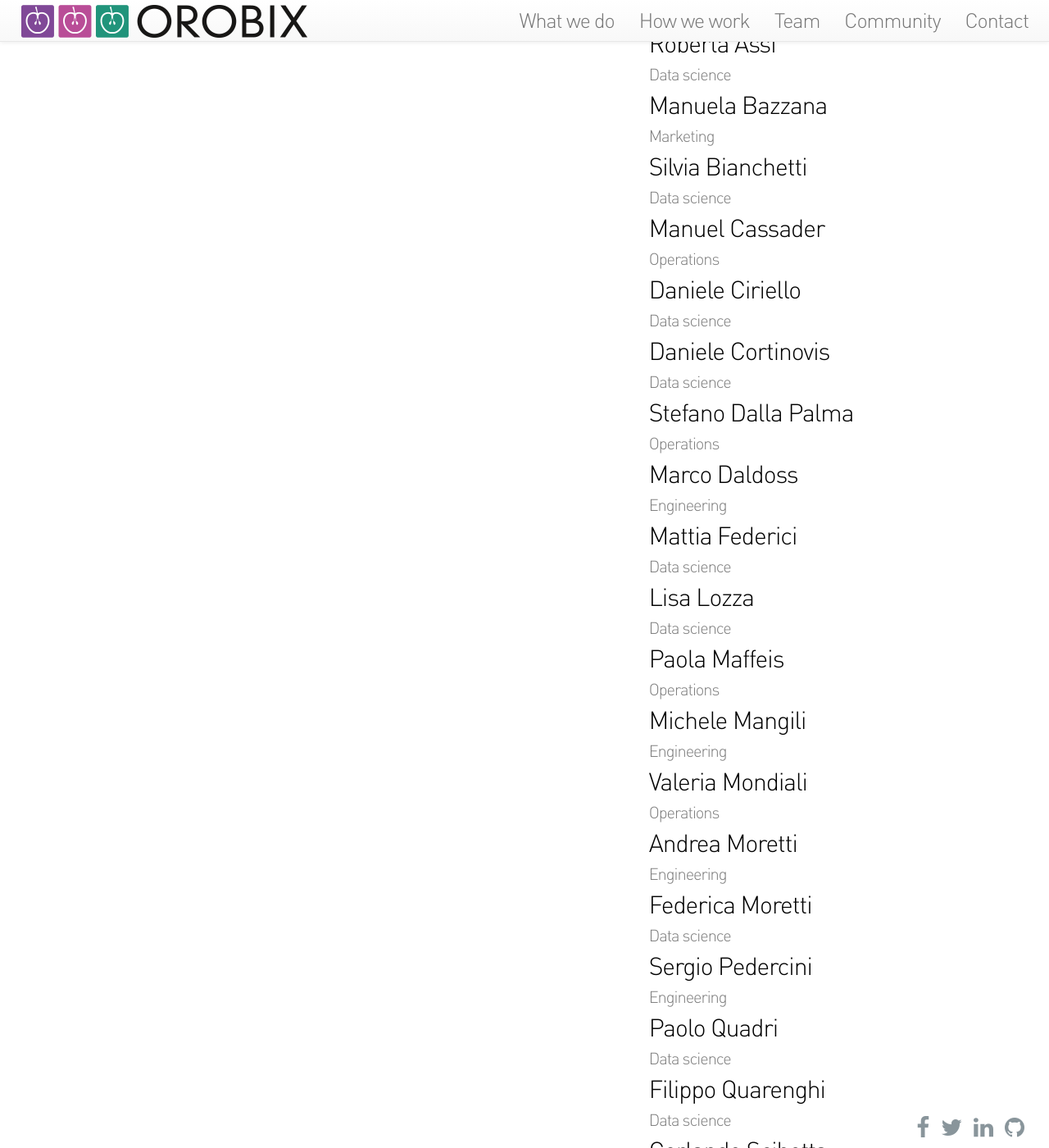
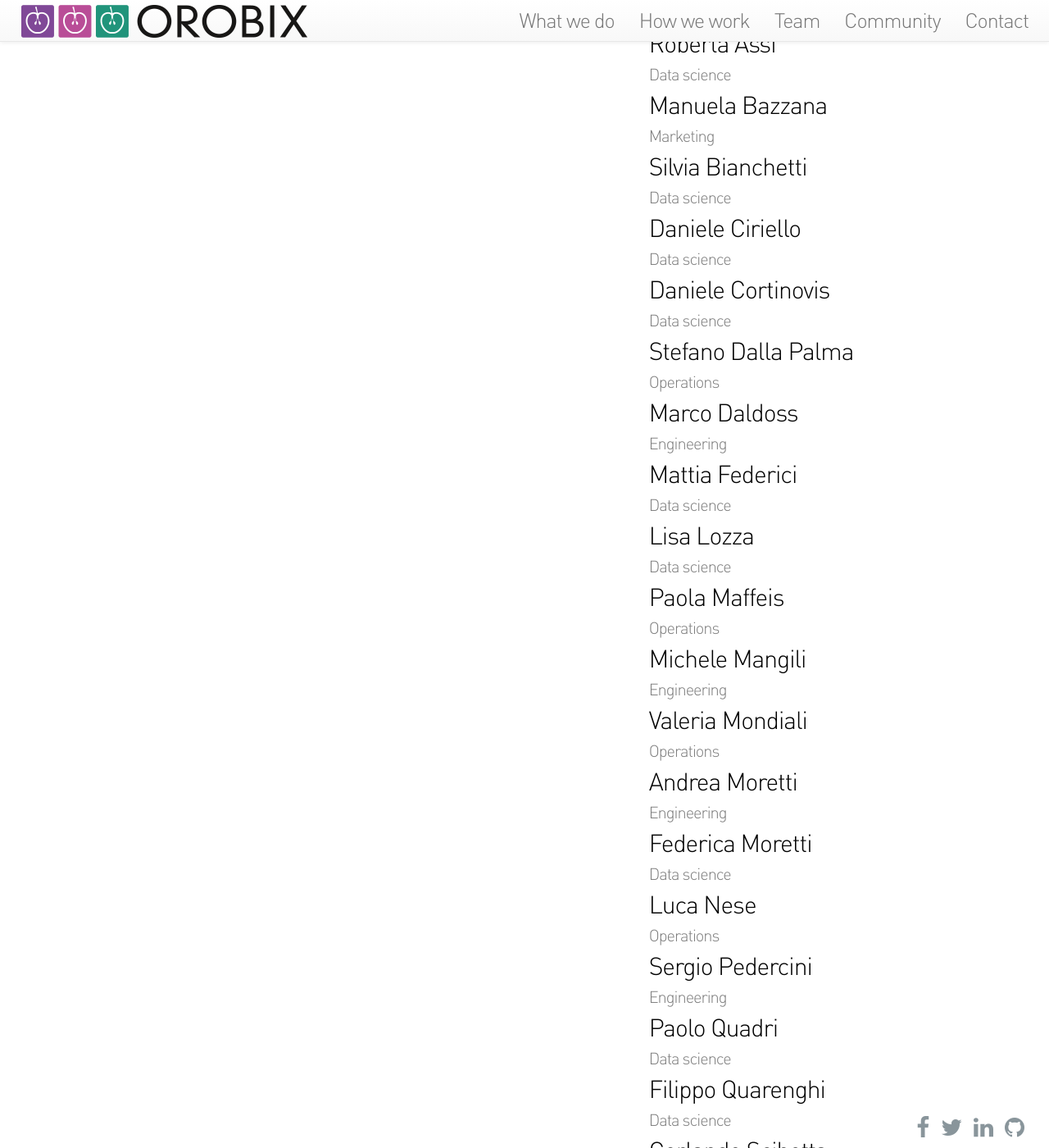
Before and after one commit to orobix/orobix.github.com, a Jekyll site: the page built from team.html, in a window 1280 px wide and 1400 px high, scrolled down 1261 px. Shown: the whole window at 82% size. Built offline with Jekyll 4.4.1, drawn with Linux system fonts in a browser that asks for light colours; nearby versions of some CDN libraries; some of the changed text lies outside the part shown.

Commit message:
Update team

```diff
--- a/team.html
+++ b/team.html
@@ -100,10 +100,6 @@
           <h4 class="team-name">Data science</h4>
         </div>
         <div class="col-xs-6 col-md-12">
-          <h2 class="team-title-bottom">Manuel Cassader</h2>
-          <h4 class="team-name">Operations</h4>
-        </div>
-        <div class="col-xs-6 col-md-12">
           <h2 class="team-title-bottom">Daniele Ciriello</h2>
           <h4 class="team-name">Data science</h4>
         </div>
@@ -148,6 +144,10 @@
           <h4 class="team-name">Data science</h4>
         </div>
         <div class="col-xs-6 col-md-12">
+          <h2 class="team-title-bottom">Luca Nese</h2>
+          <h4 class="team-name">Operations</h4>
+        </div>
+        <div class="col-xs-6 col-md-12">
           <h2 class="team-title-bottom">Sergio Pedercini</h2>
           <h4 class="team-name">Engineering</h4>
         </div>
@@ -166,10 +166,6 @@
         <div class="col-xs-6 col-md-12">
           <h2 class="team-title-bottom">Enrico Spinelli</h2>
           <h4 class="team-name">Data science</h4>
-        </div>
-        <div class="col-xs-6 col-md-12">
-          <h2 class="team-title-bottom">Federica Tarasco</h2>
-          <h4 class="team-name">Engineering</h4>
         </div>
         <div class="col-xs-6 col-md-12">
           <h2 class="team-title-bottom">Filippo Vajana</h2>
```
